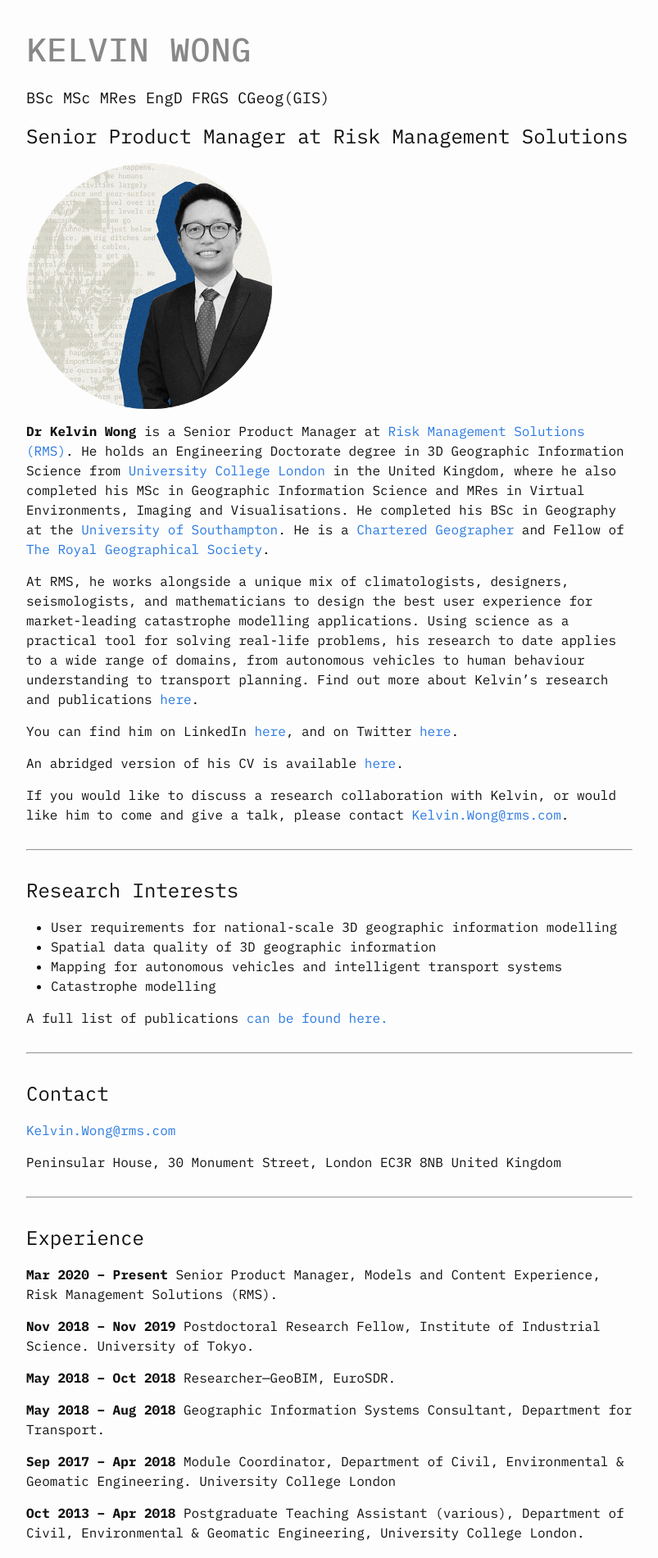
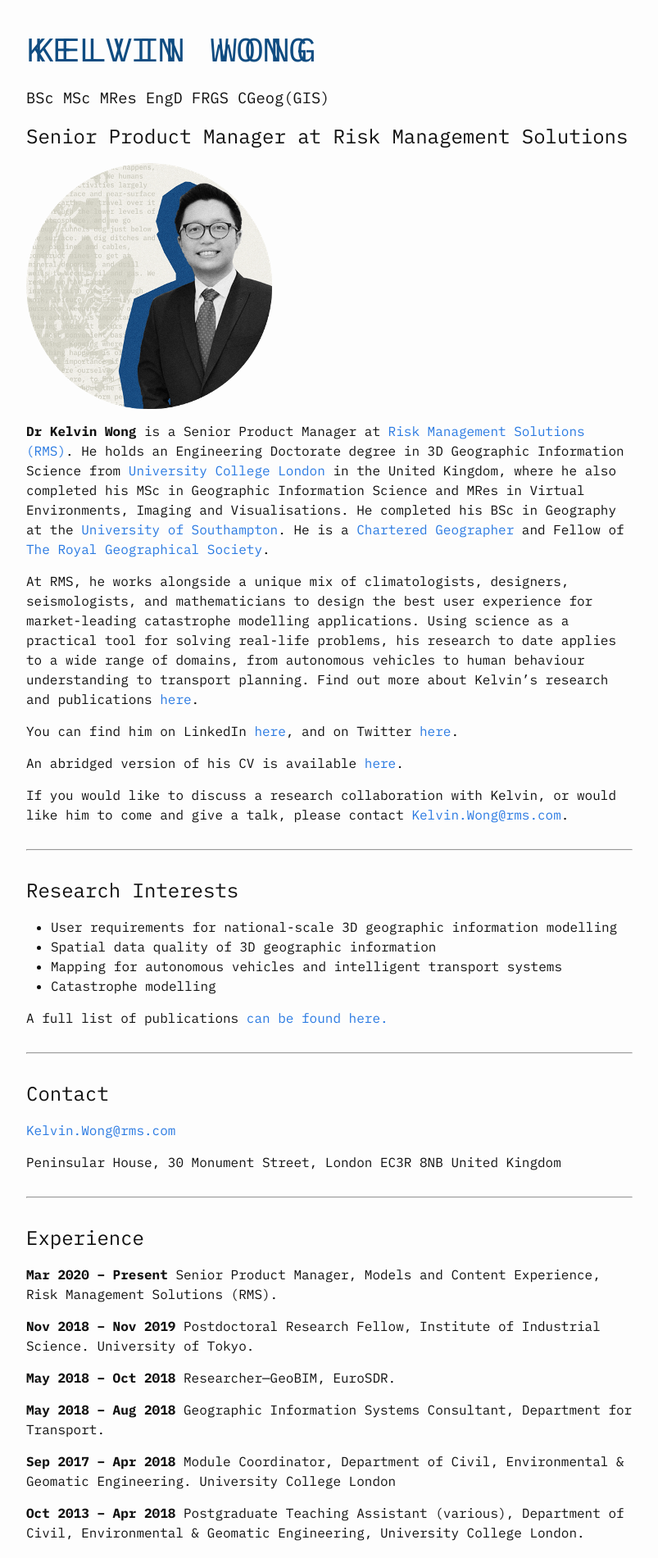
Before and after one commit to kel196/kel196.github.io, a Jekyll site: the page built from index.md, in a window 1280 px wide. Shown: the top 1901 px of the page at 82% size, without its empty margins (238-1041 px from the left). Built offline with Jekyll 4.4.1, drawn with Linux system fonts in a browser that asks for light colours; our own code applies the rules of GitHub Pages for plain Markdown files.

Commit message:
Update _base.scss

```diff
--- a/_sass/minima/_base.scss
+++ b/_sass/minima/_base.scss
@@ -16,9 +16,8 @@ dl, dd, ol, ul, figure {
 h1 {
   font-size: 2.5em;
   letter-spacing: 0.2em;
-  color:#888888;
-  text-shadow: 1px 0 #888888;
-  letter-spacing:1px;
+  color:#0F4C81;
+  text-shadow: 10px 0 #0F4C81;
   font-weight:bold;
 }
 
```
